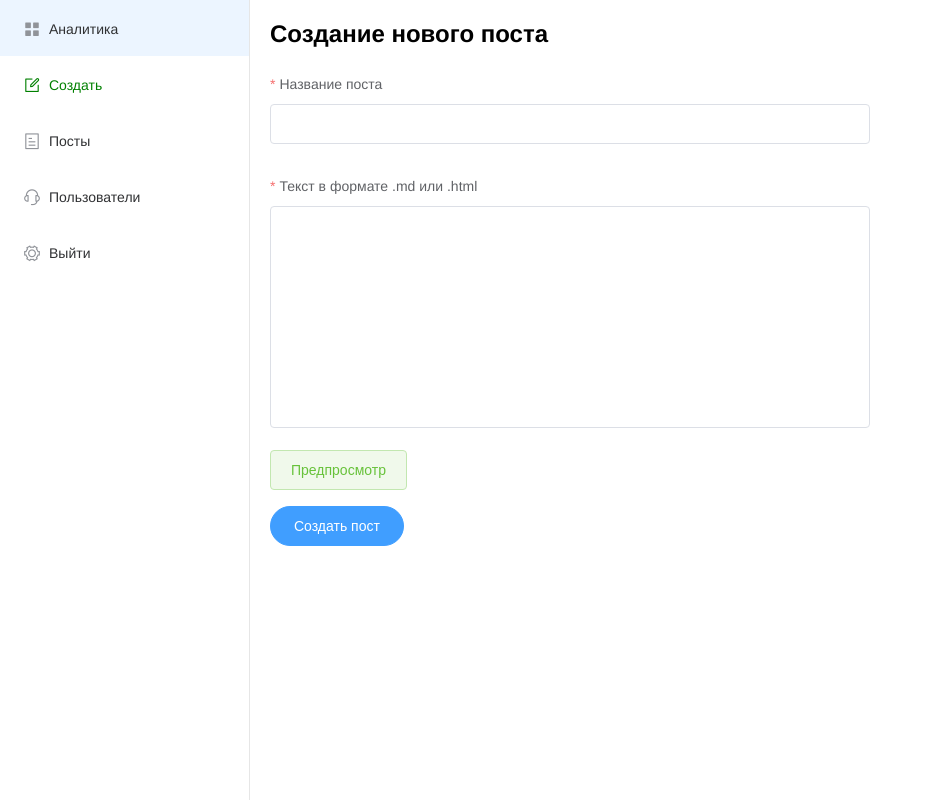
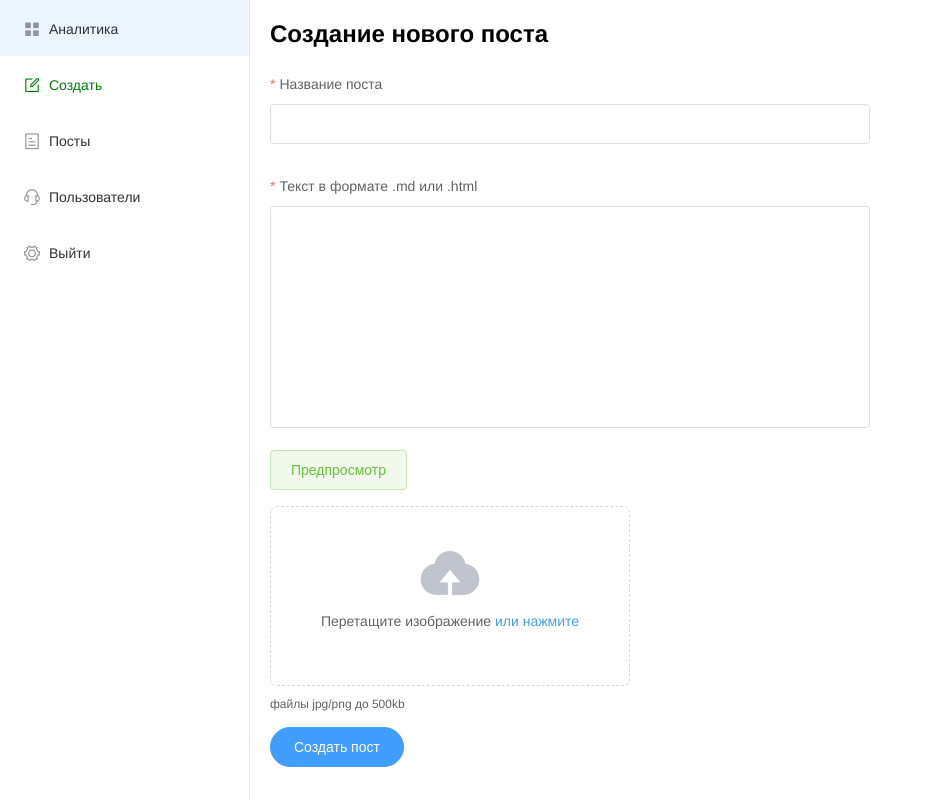
Before and after one commit to crusoe37/blog-vue-nuxt-express, a Nuxt app: page /admin/create in a window 1280 px wide. Shown: the whole page, without its empty margins (0-933 px from the left). Built offline with nearby package versions, Linux system fonts and the light colour scheme; no server answers.

Commit message:
add picture upload

```diff
--- a/pages/admin/create.vue
+++ b/pages/admin/create.vue
@@ -37,6 +37,23 @@
       </div>
     </el-dialog>
 
+    <el-upload
+      ref="upload"
+      class="mb"
+      drag
+      action="https://jsonplaceholder.typicode.com/posts/"
+      :on-change="handleImageChange"
+      :auto-upload="false"
+    >
+      <i class="el-icon-upload" />
+      <div class="el-upload__text">
+        Перетащите изображение<em> или нажмите</em>
+      </div>
+      <div slot="tip" class="el-upload__tip">
+        файлы jpg/png до 500kb
+      </div>
+    </el-upload>
+
     <el-form-item>
       <el-button
         type="primary"
@@ -56,6 +73,7 @@ export default {
   middleware: ['admin-auth'],
   data () {
     return {
+      image: null,
       previewDialog: false,
       loading: false,
       controls: {
@@ -73,25 +91,33 @@ export default {
     }
   },
   methods: {
+    handleImageChange (file, fileList) {
+      this.image = file.raw
+    },
     onSubmit () {
       this.$refs.form.validate(async (valid) => {
-        if (valid) {
+        if (valid && this.image) {
           this.loading = true
 
           const formData = {
             title: this.controls.title,
-            text: this.controls.text
+            text: this.controls.text,
+            image: this.image
           }
           try {
             await this.$store.dispatch('post/create', formData)
             this.controls.title = ''
             this.controls.text = ''
+            this.image = null
+            this.$refs.upload.clearFiles()
             this.$message.success('Пост создан')
           } catch (e) {
             console.log('Error create post', e)
           } finally {
             this.loading = false
           }
+        } else {
+          this.$message.warning('Форма не валидна')
         }
       })
     }
--- a/store/post.js
+++ b/store/post.js
@@ -27,12 +27,22 @@ export const actions = {
     })
   },
 
-  async create ({}, { title, text }) {
-    return await new Promise(resolve => {
-      setTimeout(() => {
-        resolve(console.log('Created post', title, text))
-      }, 1000)
-    })
+  async create ({ commit }, { title, text, image }) {
+    try {
+      const fd = new FormData()
+      fd.append('title', title)
+      fd.append('text', text)
+      fd.append('image', image, image.name)
+
+      return await new Promise(resolve => {
+        setTimeout(() => {
+          resolve(console.log('Created post', title, text))
+        }, 1000)
+      })
+    } catch (e) {
+      commit('setError', e, { root: true })
+      throw (e)
+    }
   },
 
   // async remove({}, id){
```
